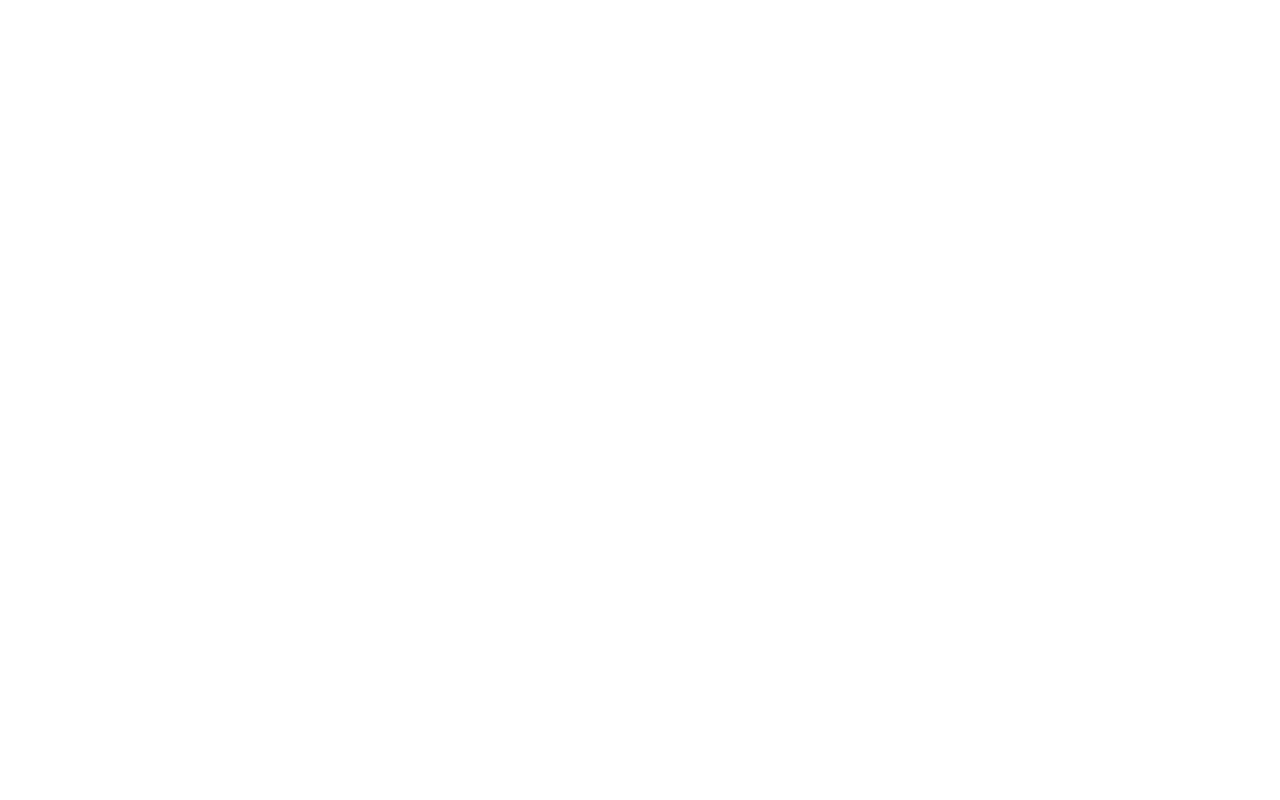
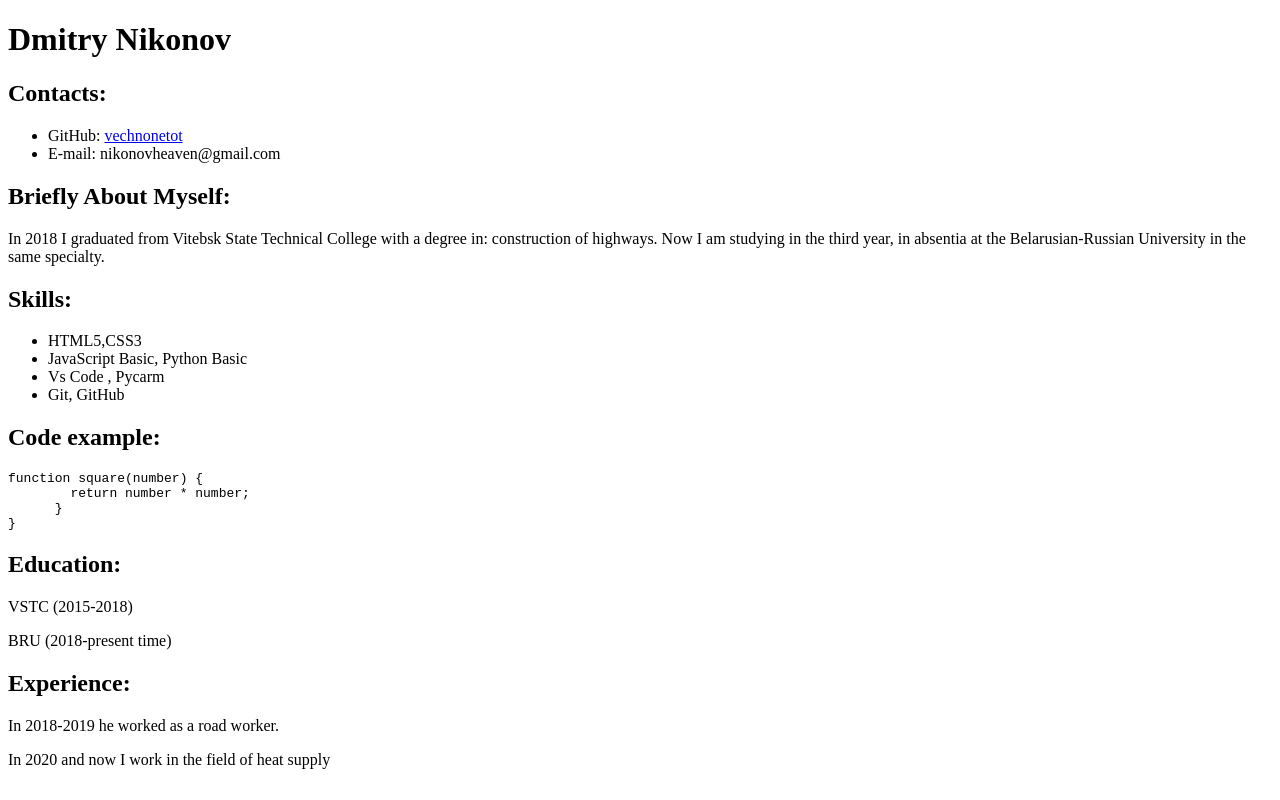
Before and after one commit to vechnonetot/rsschool-cv, a plain HTML site: page index.html in a window 1280 px wide. Drawn offline with Linux system fonts and the light colour scheme.

Commit message:
create index.html

```diff
--- a/index.html
+++ b/index.html
@@ -2,11 +2,45 @@
 <html lang="en">
   <head>
     <meta charset="UTF-8">
+    <meta http-equiv="X-UA-Compatible" content="IE=edge">
     <meta name="viewport" content="width=device-width, initial-scale=1.0">
-  <meta http-equiv="X-UA-Compatible" content="IE=edge">
-  <title>My CV</title>
     <link rel="stylesheet" href="style.css">
+    <title>CV-3</title>
   </head>
   <body>
+    <div class="wrapper">
+      <h1>Dmitry Nikonov</h1>
+      <h2>Contacts:</h2>
+      <ul>
+        <li>
+          GitHub:
+          <a href="https://github.com/vechnonetot">vechnonetot</a>
+        </li>
+        <li>E-mail: nikonovheaven@gmail.com</li>
+      </ul>
+      <h2>Briefly About Myself:</h2>
+      <p>
+        In 2018 I graduated from Vitebsk State Technical College with a degree in: construction of highways.
+        Now I am studying in the third year, in absentia at the Belarusian-Russian University in the same specialty.
+      </p>
+      <h2>Skills:</h2>
+      <ul>
+        <li>HTML5,CSS3</li>
+        <li>JavaScript Basic, Python  Basic</li>
+        <li>Vs Code , Pycarm</li>
+        <li>Git, GitHub</li>
+      </ul>
+      <h2>Code example:</h2>
+      <pre><code>function square(number) {
+        return number * number;
+      }
+}</code></pre>
+      <h2>Education:</h2>
+      <p>VSTC (2015-2018)</p>
+      <p>BRU  (2018-present time)</p>
+      <h2>Experience:</h2>
+      <p>In 2018-2019 he worked as a road worker.</p>
+      <p>In 2020 and now I work in the field of heat supply</p>
+    </div>
   </body>
 </html>
```
Lines whose indentation alone changed are shown as unchanged.
